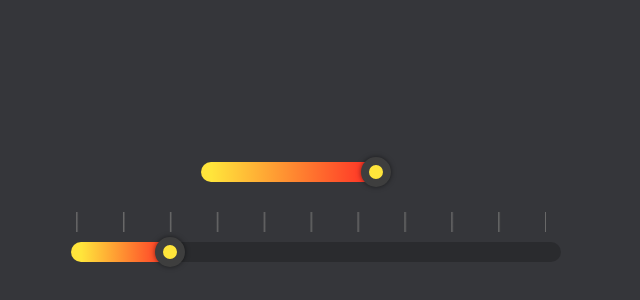
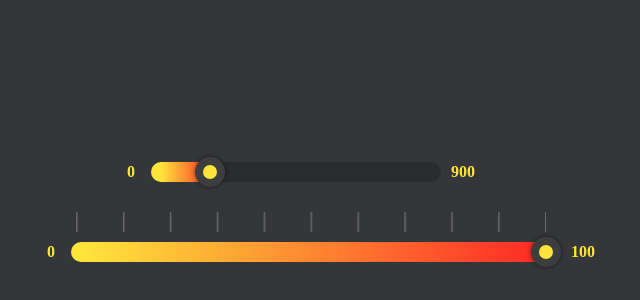
Before and after one commit to eclipsemode/Range-slider-app, a website built with webpack: page src/index.pug in a window 1280 px wide. Shown: the part 228-528 px from the top of the page, without its empty margins (339-979 px from the left). Built offline with nearby package versions, Linux system fonts and the light colour scheme.

Commit message:
Min and Max fields added. Tooltip position fixed.

```diff
--- a/src/assets/style/style.scss
+++ b/src/assets/style/style.scss
@@ -34,6 +34,7 @@ body {
     background-color: transparent;
 
     &::-webkit-slider-thumb {
+      content: attr(data-el);
       appearance: none;
       width: 30px;
       height: 30px;
@@ -177,6 +178,26 @@ body {
       background-size: 100% 2%;
     }
   }
+
+  &__value-block {
+    position: absolute;
+    bottom: -19px;
+    left: -2px;
+    height: 350px;
+    display: flex;
+    flex-direction: column-reverse;
+    justify-content: space-between;
+    align-items: center;
+    color: $gr-main;
+    font-weight: 700;
+  }
+
+  &__min-value {
+    transform:rotate(-90deg);
+  }
+  &__max-value {
+    transform:rotate(-90deg);
+  }
 }
 
 .second {
--- a/src/index.ts
+++ b/src/index.ts
@@ -2,13 +2,15 @@ import './assets/style/style.scss';
 import {default as SliderRange} from './slider.view';
 
 new SliderRange('.slider', {
-    value: 100,
-    width: 200,
+    value: 180,
     rulersHidden: true,
-    tooltip: true
+    tooltip: true,
+    width: 300,
+    max: 900
 });
 
 new SliderRange('.second', {
-    value: 20,
-    step: 20
+    value: 100,
+    step: 20,
+    tooltip: true
 });
--- a/src/slider.controller.ts
+++ b/src/slider.controller.ts
@@ -38,7 +38,8 @@ class Controller {
         this.getTooltip(
             $(selector + ' .slider-app__tooltip'),
             $(selector + ' .slider-app__input'),
-            options.tooltip
+            options.tooltip,
+            +$(selector + ' .slider-app__input').attr('max')
         );
 
         this.setHorizontal(options.horizontal, $(selector));
@@ -56,29 +57,20 @@ class Controller {
         }
     }
 
-    public static setWidth(value: number): string {
-        if (value) {
-            return value + 'px';
-        }
-    }
-
-    public static setRulers(value: boolean): string {
-        if (value === true) {
-            return 'none';
-        }
-        else {
-            return 'block';
-        }
-    }
-
-    public static getTooltip(tooltipValue: JQuery, inputValue: JQuery, value: boolean) {
-        tooltipValue.css('bottom', +inputValue.val() + '%');
+    public static getTooltip(
+        tooltipValue: JQuery,
+        inputValue: JQuery,
+        value: boolean,
+        maxValue: number
+    ) {
+        tooltipValue.css('bottom', ((+inputValue.val() / maxValue) * 100) + '%');
         tooltipValue.css('opacity', 0);
 
         if (value === true) {
             inputValue.on('input', () => {
                 tooltipValue.text(+inputValue.val());
-                tooltipValue.css('bottom', +inputValue.val() + '%');
+                tooltipValue.css('bottom', ((+inputValue.val() / maxValue) * 100) + '%');
+
             });
 
             inputValue.on('mouseover', () => {
--- a/src/slider.model.ts
+++ b/src/slider.model.ts
@@ -1,5 +1,4 @@
 import {SliderRangeOptions} from './slider';
-import {Controller} from './slider.controller';
 
 class Model {
     public static slider = (data: Partial<SliderRangeOptions>): JQuery => {
@@ -7,8 +6,9 @@ class Model {
         const max: number = data.max ?? 100;
         const value: number = data.value ?? 50;
         const step: number = data.step ?? 0.1;
-        const width = Controller.setWidth(data.width);
-        const rulers: string = Controller.setRulers(data.rulersHidden);
+        const width: string = data.width ? data.width + 'px' : '500px';
+        const rulers: string = data.rulersHidden === true ? 'none' : 'block';
+        const minMaxBlock: string = data.width ? data.width + 50 + 'px' : '550px';
 
         return $(`
             <div class="slider-app" style="height: ${width}">
@@ -19,6 +19,7 @@ class Model {
                 </span>
                     <div class="slider-app__tooltip">${value}</div>
                 </span>
+
                 <input
                 class="slider-app__input"
                 type="range"
@@ -28,6 +29,10 @@ class Model {
                 step=${step}
                 style="width: ${width}"
                 >
+                <div class="slider-app__value-block" style="height: ${minMaxBlock}">
+                    <span class="slider-app__min-value">${min}</span>
+                    <span class="slider-app__max-value">${max}</span>
+                </div>
             </div>
         `);
     };
```
Also changed, not shown: README.md (added).
